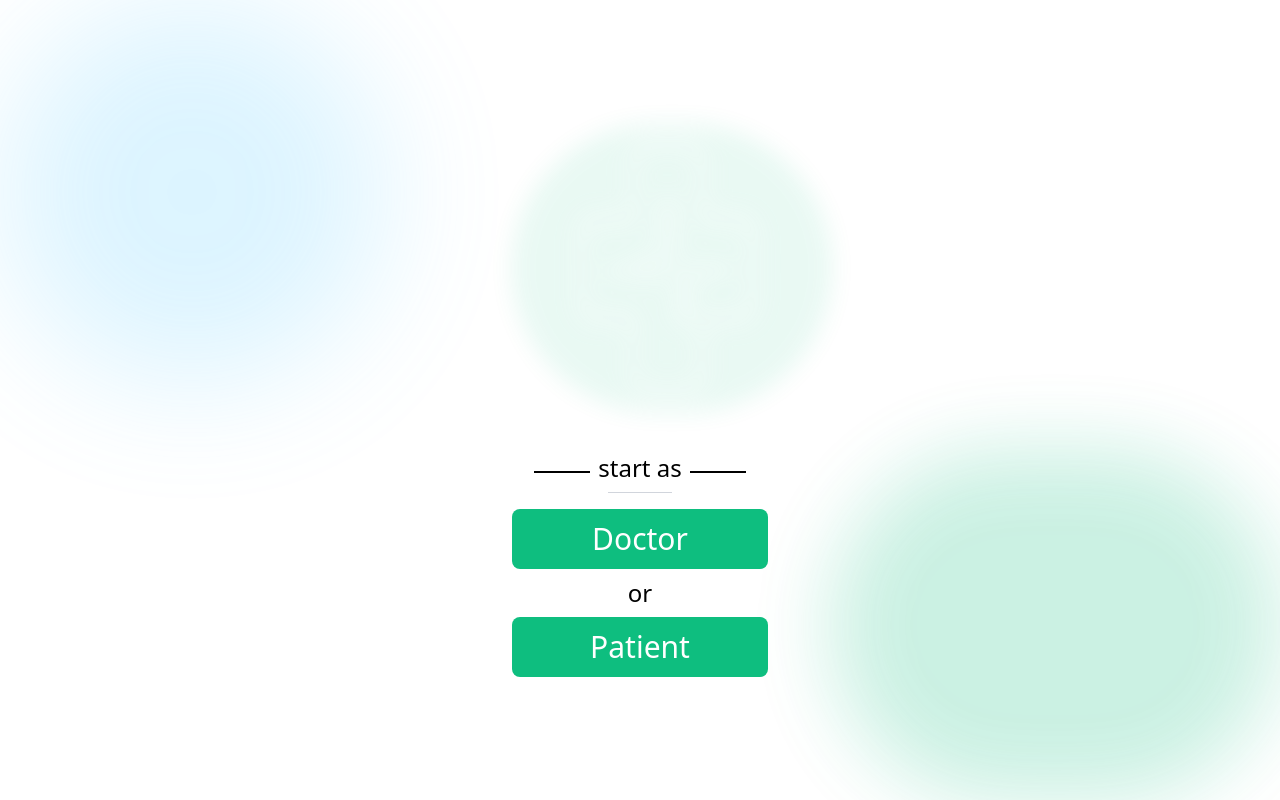
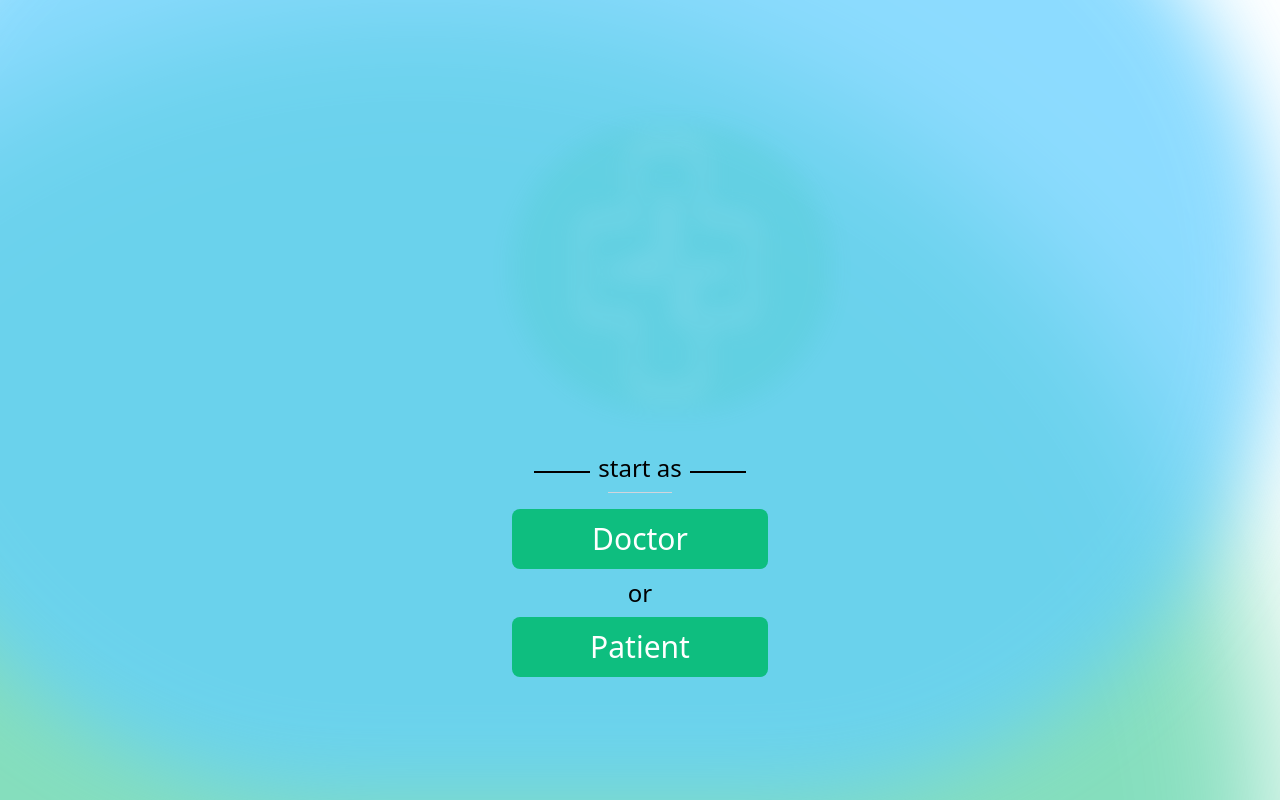
Before and after one commit to masterMohsin/virtual-doctor, a React (Vite) app: page / in a window 1280 px wide. Built offline with nearby package versions, Linux system fonts and the light colour scheme.

Commit message:
change the background

```diff
--- a/src/pages/Login.jsx
+++ b/src/pages/Login.jsx
@@ -4,9 +4,9 @@ export default function LoginSelection() {
   return (
     <>
       <div className="min-h-screen  flex flex-col items-center justify-center font-sans relative overflow-hidden bg-white">
-        {/* Soft glowing circles in background */}
-        <div className="absolute bg-[#61CEFFB8] rounded-full w-[600px] h-[501px] md:w-96 md:h-96 blur-3xl top-0 left-0 opacity-[30%]"></div>
-        <div className="absolute bg-[#0EBE7E4D] rounded-full w-[450px] h-[350px] blur-2xl bottom-0 right-0 opacity-[72%]"></div>
+        {/* Soft glowing circles in background [] */}
+        <div className="absolute bg-[#0EBE7E] rounded-full w-[600px] h-[501px] md:w-[1722px] md:h-[1926px] blur-3xl top-0 right-0 opacity-[50%]"></div>
+        <div className="absolute bg-[#61CEFF] rounded-full w-[450px] md:w-[1440px] md:h-[1024px]  h-[350px] blur-2xl bottom-0 right-0 opacity-[72%]"></div>
 
         {/* Center container */}
         <div className="relative w-96 bg-opacity-75 p-10 md:p-16 max-w-xs md:max-w-md text-center">
```
